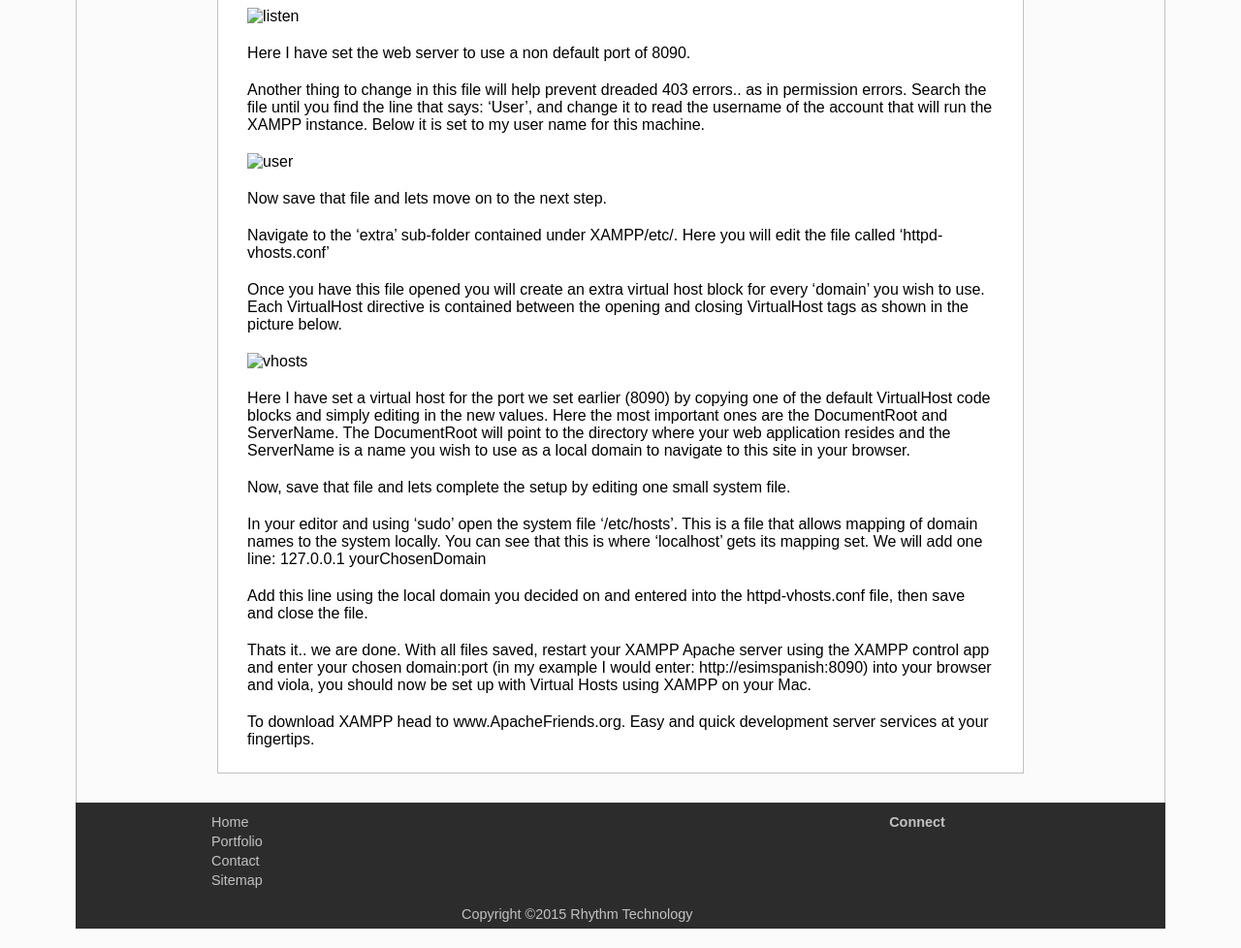
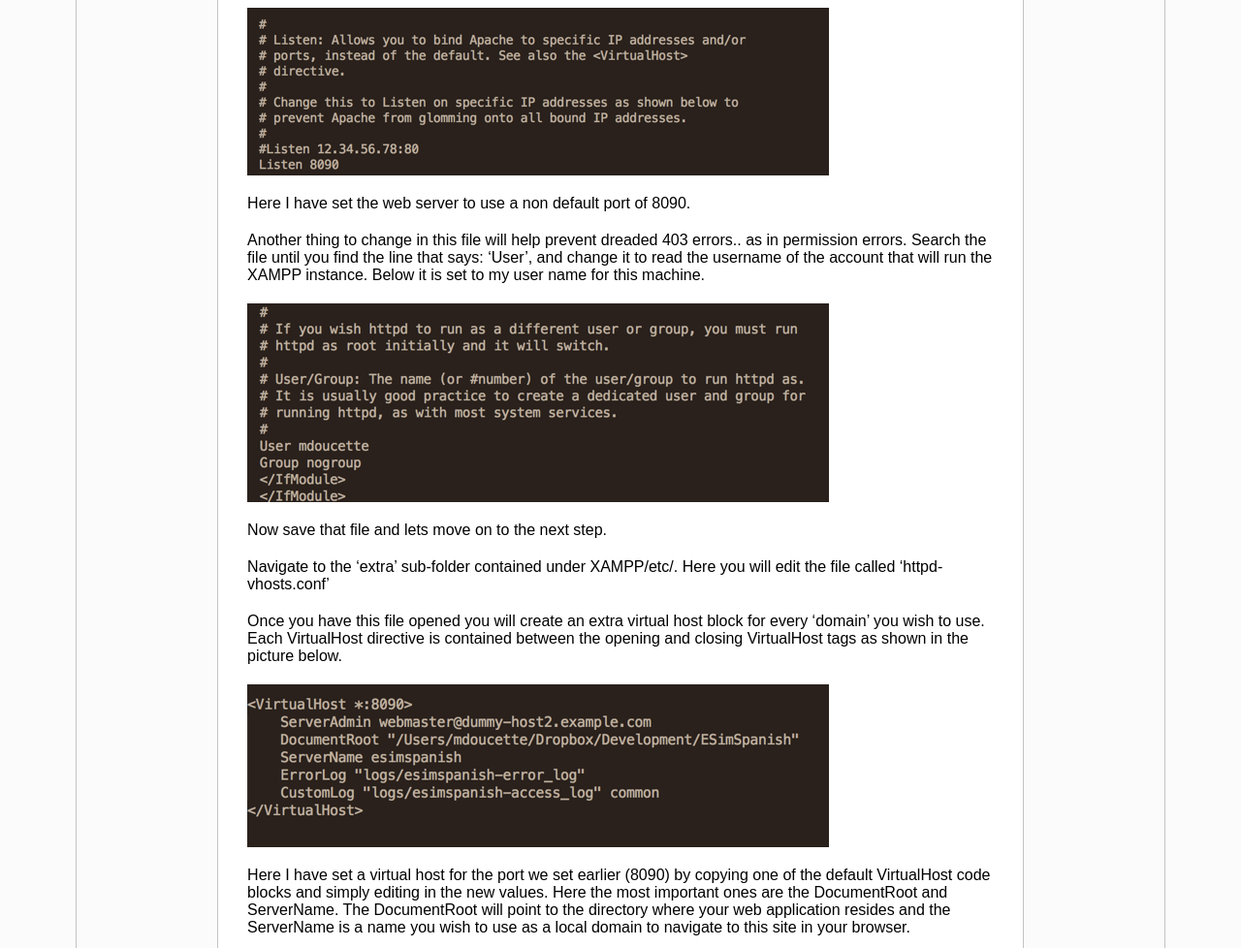
Before and after one commit to markdoucette/CodeRhythm, a website: page coderhythm-web/app/index.html in a window 1280 px wide. Shown: the part 754-1732 px from the top of the page at 97% size. Drawn offline with Linux system fonts and the light colour scheme; files whose address does not match are found by name.

Commit message:
Updated transfer of UI / features from original site

```diff
--- a/coderhythm-web/app/components/views/homeView.html
+++ b/coderhythm-web/app/components/views/homeView.html
@@ -25,7 +25,7 @@
 		</p>
 
 		<p>
-			<img src="images/xampp_listen.png" alt="listen"/>
+			<img src="resources/img/xampp_listen.png" alt="listen"/>
 		</p>
 
 		<p>
@@ -39,7 +39,7 @@
 
 
 		<p>
-			<img src="images/xampp_user.png" alt="user"/>
+			<img src="resources/img/xampp_user.png" alt="user"/>
 		</p>
 
 		<p>
@@ -57,7 +57,7 @@
 
 
 		<p>
-			<img src="images/xampp_vhosts.png" alt="vhosts"/>
+			<img src="resources/img/xampp_vhosts.png" alt="vhosts"/>
 		</p>
 
 		<p>
--- a/coderhythm-web/app/resources/css/app.css
+++ b/coderhythm-web/app/resources/css/app.css
@@ -289,15 +289,15 @@ blockquote {
 /* social media links */
 
 .twitter {
-    background: url('../images/social/Twitter.png') no-repeat left bottom;
+    background: url('../img/social/Twitter.png') no-repeat left bottom;
 }
 
 .facebook {
-    background: url('../images/social/Facebook.png') no-repeat left bottom;
+    background: url('../img/social/Facebook.png') no-repeat left bottom;
 }
 
 .linkedin {
-    background: url('../images/social/Linkedin.png') no-repeat left bottom;
+    background: url('../img/social/Linkedin.png') no-repeat left bottom;
 }
 
 /* id's */
```
Also changed, not shown: coderhythm-web/app/resources/img/books-obj-c.png (added), coderhythm-web/app/resources/img/search.png (added), coderhythm-web/app/resources/img/searchicon.png (added), coderhythm-web/app/resources/img/social/Facebook.png (added), coderhythm-web/app/resources/img/social/Linkedin.png (added), coderhythm-web/app/resources/img/social/Twitter.png (added), coderhythm-web/app/resources/img/thinking-java.png (added), coderhythm-web/app/resources/img/xampp_listen.png (added), coderhythm-web/app/resources/img/xampp_user.png (added), coderhythm-web/app/resources/img/xampp_vhosts.png (added).
